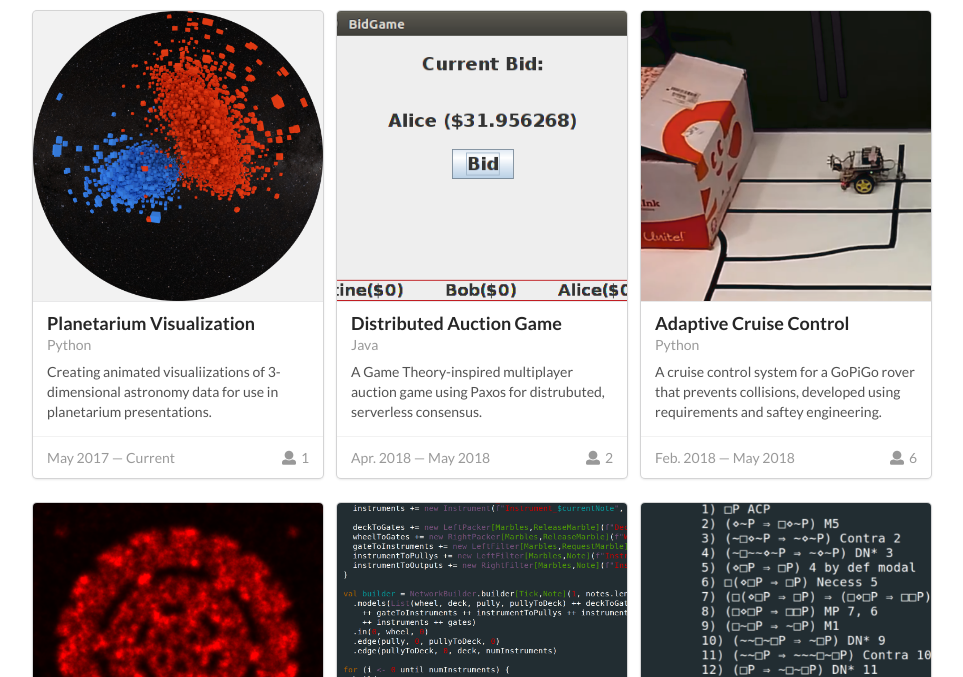
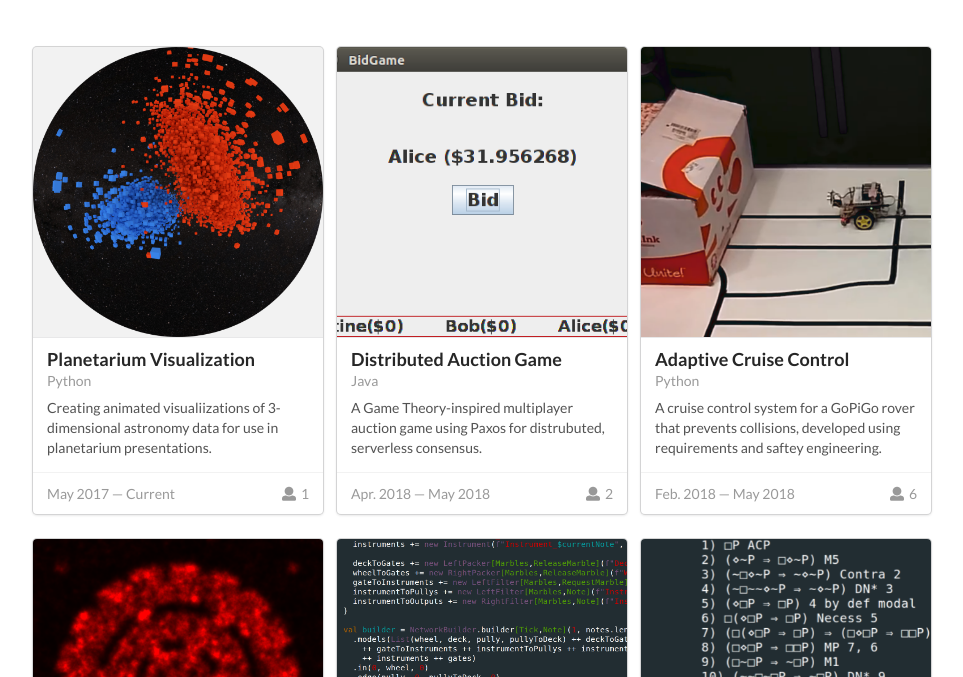
Before and after one commit to ExcaliburZero/projects-webpage, a plain HTML site: page src/index.html in a window 1280 px wide. Shown: the part 123-800 px from the top of the page, without its empty margins (158-1121 px from the left). Drawn offline with nearby package versions, Linux system fonts and the light colour scheme.

Commit message:
Improve spacing

```diff
--- a/src/style.css
+++ b/src/style.css
@@ -1,5 +1,6 @@
 h1.ui.center.header {
     margin-top: 3em;
+    margin-bottom: 50px;
 }
 
 .modal-table {
@@ -15,3 +16,7 @@ h1.ui.center.header {
     font-weight: bold;
     padding-right: 20px;
 }
+
+#projects {
+    margin-bottom: 50px;
+}
```
